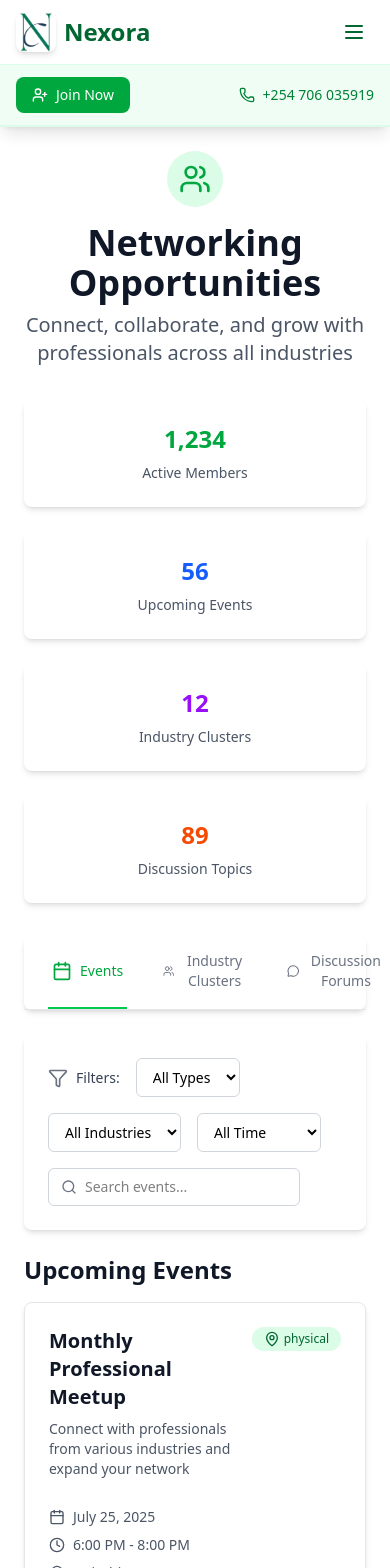
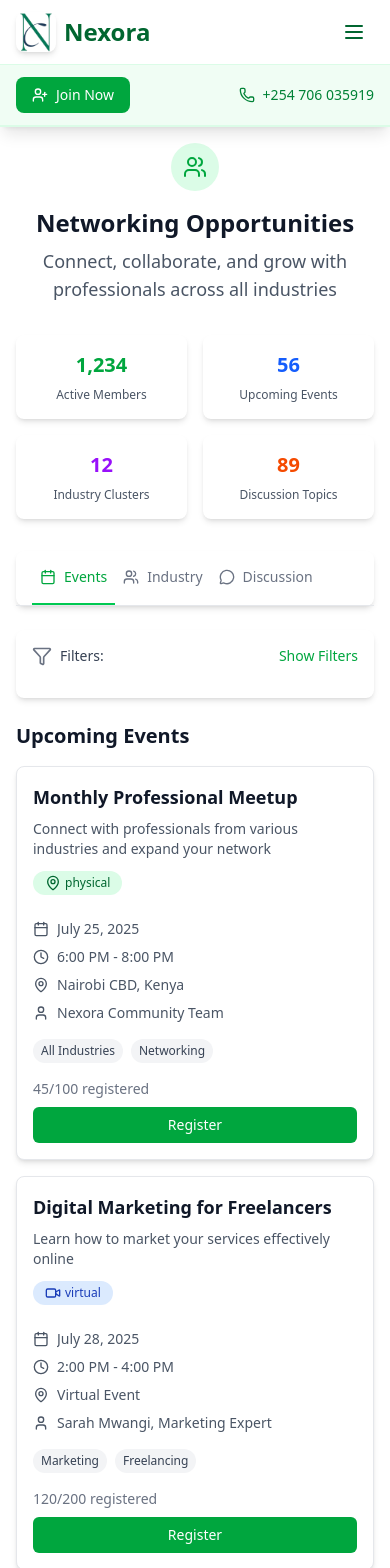
Before and after one commit to OumaArera/nexora, a React (Vite) app: page /community/networking-events in a window 390 px wide. Shown: the top 1568 px of the page. Built offline with nearby package versions, Linux system fonts and the light colour scheme.

Commit message:
feat: Professional listing, Community features

```diff
--- a/src/components/community/DiscussionForums.jsx
+++ b/src/components/community/DiscussionForums.jsx
@@ -4,23 +4,23 @@ import { MessageCircle } from 'lucide-react';
 
 const DiscussionForums = ({ forums, onJoinForum }) => {
   return (
-    <div className="bg-white rounded-lg shadow-md p-6">
-      <h2 className="text-2xl font-bold text-gray-900 mb-6">Discussion Forums</h2>
+    <div className="bg-white rounded-lg shadow-md p-4 sm:p-6">
+      <h2 className="text-xl sm:text-2xl font-bold text-gray-900 mb-6">Discussion Forums</h2>
       <div className="space-y-4">
         {forums.map((forum) => (
           <div key={forum.id} className="border border-gray-200 rounded-lg p-4 hover:bg-gray-50 transition-colors">
-            <div className="flex justify-between items-start">
-              <div className="flex-1">
+            <div className="flex flex-col sm:flex-row sm:justify-between sm:items-start gap-4">
+              <div className="flex-1 min-w-0">
                 <h3 className="font-semibold text-gray-900 mb-1">{forum.title}</h3>
                 <p className="text-sm text-gray-600 mb-2">{forum.description}</p>
                 <div className="flex items-center text-xs text-gray-500">
-                  <MessageCircle className="w-4 h-4 mr-1" />
-                  {forum.posts} posts • {forum.members} members • Last active {forum.lastActive}
+                  <MessageCircle className="w-4 h-4 mr-1 flex-shrink-0" />
+                  <span className="truncate">{forum.posts} posts • {forum.members} members • Last active {forum.lastActive}</span>
                 </div>
               </div>
               <button
                 onClick={() => onJoinForum(forum.id)}
-                className="ml-4 bg-green-600 text-white px-3 py-1 rounded-md text-sm hover:bg-green-700 transition-colors"
+                className="bg-green-600 text-white px-3 py-1 rounded-md text-sm hover:bg-green-700 transition-colors flex-shrink-0"
               >
                 Join Forum
               </button>
@@ -31,5 +31,4 @@ const DiscussionForums = ({ forums, onJoinForum }) => {
     </div>
   );
 };
-
 export default DiscussionForums;
--- a/src/components/community/EventCard.jsx
+++ b/src/components/community/EventCard.jsx
@@ -22,13 +22,13 @@ const EventCard = ({ event, onRegister }) => {
 
   return (
     <div className="bg-white rounded-lg shadow-md border border-gray-200 hover:shadow-lg transition-shadow">
-      <div className="p-6">
-        <div className="flex justify-between items-start mb-4">
-          <div>
-            <h3 className="text-xl font-semibold text-gray-900 mb-2">{event.title}</h3>
+      <div className="p-4 sm:p-6">
+        <div className="flex flex-col sm:flex-row sm:justify-between sm:items-start mb-4">
+          <div className="flex-1">
+            <h3 className="text-lg sm:text-xl font-semibold text-gray-900 mb-2">{event.title}</h3>
             <p className="text-gray-600 text-sm mb-3">{event.description}</p>
           </div>
-          <span className={`px-3 py-1 rounded-full text-xs font-medium ${getEventTypeColor(event.type)}`}>
+          <span className={`px-3 py-1 rounded-full text-xs font-medium ${getEventTypeColor(event.type)} self-start sm:ml-4 mb-2 sm:mb-0`}>
             <span className="flex items-center gap-1">
               {getEventTypeIcon(event.type)}
               {event.type}
@@ -38,20 +38,20 @@ const EventCard = ({ event, onRegister }) => {
 
         <div className="space-y-2 mb-4">
           <div className="flex items-center text-sm text-gray-600">
-            <Calendar className="w-4 h-4 mr-2" />
-            {event.date}
+            <Calendar className="w-4 h-4 mr-2 flex-shrink-0" />
+            <span className="truncate">{event.date}</span>
           </div>
           <div className="flex items-center text-sm text-gray-600">
-            <Clock className="w-4 h-4 mr-2" />
-            {event.time}
+            <Clock className="w-4 h-4 mr-2 flex-shrink-0" />
+            <span className="truncate">{event.time}</span>
           </div>
           <div className="flex items-center text-sm text-gray-600">
-            <MapPin className="w-4 h-4 mr-2" />
-            {event.location}
+            <MapPin className="w-4 h-4 mr-2 flex-shrink-0" />
+            <span className="truncate">{event.location}</span>
           </div>
           <div className="flex items-center text-sm text-gray-600">
-            <User className="w-4 h-4 mr-2" />
-            {event.host}
+            <User className="w-4 h-4 mr-2 flex-shrink-0" />
+            <span className="truncate">{event.host}</span>
           </div>
         </div>
 
@@ -63,13 +63,13 @@ const EventCard = ({ event, onRegister }) => {
           ))}
         </div>
 
-        <div className="flex justify-between items-center">
+        <div className="flex flex-col sm:flex-row sm:justify-between sm:items-center gap-2">
           <span className="text-sm text-gray-500">
             {event.registered}/{event.capacity} registered
           </span>
           <button
             onClick={() => onRegister(event.id)}
-            className="bg-green-600 text-white px-4 py-2 rounded-md hover:bg-green-700 transition-colors"
+            className="bg-green-600 text-white px-4 py-2 rounded-md hover:bg-green-700 transition-colors text-sm sm:text-base"
           >
             Register
           </button>
--- a/src/components/community/EventFilters.jsx
+++ b/src/components/community/EventFilters.jsx
@@ -1,17 +1,29 @@
-import React from 'react';
+import React, { useState } from 'react';
 import { Filter, Search } from 'lucide-react';
 
 const EventFilters = ({ filters, onFilterChange }) => {
+  const [isExpanded, setIsExpanded] = useState(false);
+
   return (
-    <div className="bg-white rounded-lg shadow-md p-6 mb-6">
-      <div className="flex flex-wrap gap-4 items-center">
+    <div className="bg-white rounded-lg shadow-md p-4 mb-6">
+      <div className="flex flex-col space-y-4">
+        <div className="flex items-center justify-between">
           <div className="flex items-center">
             <Filter className="w-5 h-5 text-gray-500 mr-2" />
             <span className="text-sm font-medium text-gray-700">Filters:</span>
           </div>
+          <button
+            onClick={() => setIsExpanded(!isExpanded)}
+            className="md:hidden text-sm text-green-600 hover:text-green-800"
+          >
+            {isExpanded ? 'Hide' : 'Show'} Filters
+          </button>
+        </div>
 
+        <div className={`${isExpanded ? 'block' : 'hidden'} md:block`}>
+          <div className="grid grid-cols-1 sm:grid-cols-2 lg:grid-cols-4 gap-4">
             <select
-          className="border border-gray-300 rounded-md px-3 py-2 text-sm"
+              className="border border-gray-300 rounded-md px-3 py-2 text-sm w-full"
               value={filters.type}
               onChange={(e) => onFilterChange('type', e.target.value)}
             >
@@ -22,20 +34,19 @@ const EventFilters = ({ filters, onFilterChange }) => {
             </select>
 
             <select
-          className="border border-gray-300 rounded-md px-3 py-2 text-sm"
+              className="border border-gray-300 rounded-md px-3 py-2 text-sm w-full"
               value={filters.industry}
               onChange={(e) => onFilterChange('industry', e.target.value)}
             >
               <option value="">All Industries</option>
-          <option value="tech">Technology</option>
-          <option value="creative">Creative Arts</option>
-          <option value="legal">Legal</option>
-          <option value="trades">Trades</option>
-          <option value="business">Business</option>
+              <option value="Technology">Technology</option>
+              <option value="Creative Arts">Creative Arts</option>
+              <option value="Legal">Legal</option>
+              <option value="Business">Business</option>
             </select>
 
             <select
-          className="border border-gray-300 rounded-md px-3 py-2 text-sm"
+              className="border border-gray-300 rounded-md px-3 py-2 text-sm w-full"
               value={filters.timeframe}
               onChange={(e) => onFilterChange('timeframe', e.target.value)}
             >
@@ -45,15 +56,17 @@ const EventFilters = ({ filters, onFilterChange }) => {
               <option value="nextMonth">Next Month</option>
             </select>
 
-        <div className="flex items-center border border-gray-300 rounded-md px-3 py-2">
-          <Search className="w-4 h-4 text-gray-500 mr-2" />
+            <div className="flex items-center border border-gray-300 rounded-md px-3 py-2 w-full">
+              <Search className="w-4 h-4 text-gray-500 mr-2 flex-shrink-0" />
               <input
                 type="text"
                 placeholder="Search events..."
-            className="border-none outline-none text-sm"
+                className="border-none outline-none text-sm w-full"
                 value={filters.search}
                 onChange={(e) => onFilterChange('search', e.target.value)}
               />
+            </div>
+          </div>
         </div>
       </div>
     </div>
--- a/src/components/community/InclusionDiversity.jsx
+++ b/src/components/community/InclusionDiversity.jsx
@@ -1,16 +1,10 @@
 import React from 'react';
 import {
-  Shield,
   Users,
-  Phone,
   BookOpen,
   HandHeart,
   ChevronRight
 } from 'lucide-react';
-import EmergencySupport from './EmergencySupport';
-import InsurancePartnership from './InsurancePartnership';
-import PeerSupport from './PeerSupport';
-import RecognitionRewards from './RecognitionRewards';
 
 
 const InclusionDiversity = () => {
--- a/src/components/community/IndustryClusters.jsx
+++ b/src/components/community/IndustryClusters.jsx
@@ -4,17 +4,17 @@ import { Users, ChevronRight } from 'lucide-react';
 
 const IndustryClusters = ({ clusters, onJoinCluster }) => {
   return (
-    <div className="bg-white rounded-lg shadow-md p-6">
-      <h2 className="text-2xl font-bold text-gray-900 mb-6">Industry Clusters</h2>
-      <div className="grid md:grid-cols-2 lg:grid-cols-3 gap-4">
+    <div className="bg-white rounded-lg shadow-md p-4 sm:p-6">
+      <h2 className="text-xl sm:text-2xl font-bold text-gray-900 mb-6">Industry Clusters</h2>
+      <div className="grid grid-cols-1 sm:grid-cols-2 lg:grid-cols-3 gap-4">
         {clusters.map((cluster) => (
           <div key={cluster.id} className="border border-gray-200 rounded-lg p-4 hover:border-green-500 transition-colors">
             <div className="flex items-center mb-3">
-              <div className="w-10 h-10 bg-green-100 rounded-full flex items-center justify-center">
+              <div className="w-10 h-10 bg-green-100 rounded-full flex items-center justify-center flex-shrink-0">
                 <Users className="w-5 h-5 text-green-600" />
               </div>
-              <div className="ml-3">
-                <h3 className="font-semibold text-gray-900">{cluster.name}</h3>
+              <div className="ml-3 min-w-0">
+                <h3 className="font-semibold text-gray-900 truncate">{cluster.name}</h3>
                 <p className="text-sm text-gray-600">{cluster.members} members</p>
               </div>
             </div>
--- a/src/components/community/NetworkingEvents.jsx
+++ b/src/components/community/NetworkingEvents.jsx
@@ -1,4 +1,4 @@
-import React, { useState } from 'react';
+import React, { useState, useMemo } from 'react';
 import { Users, Calendar, MessageCircle, Award } from 'lucide-react';
 import EventCard from './EventCard';
 import IndustryClusters from './IndustryClusters';
@@ -15,25 +15,38 @@ const NetworkingEvents = () => {
     search: ''
   });
 
-
   const handleRegister = (eventId) => {
     console.log('Registering for event:', eventId);
-    // Implementation for event registration
+    alert(`Registration successful for event ${eventId}!`);
   };
 
   const handleJoinCluster = (clusterId) => {
     console.log('Joining cluster:', clusterId);
-    // Implementation for joining clusters
+    alert(`Successfully joined cluster ${clusterId}!`);
   };
 
   const handleJoinForum = (forumId) => {
     console.log('Joining forum:', forumId);
-    // Implementation for joining forums
+    alert(`Successfully joined forum ${forumId}!`);
   };
 
   const handleFilterChange = (filterType, value) => {
     setFilters(prev => ({ ...prev, [filterType]: value }));
   };
+
+  // Filter events based on current filters
+  const filteredEvents = useMemo(() => {
+    return upcomingEvents.filter(event => {
+      const matchesType = !filters.type || event.type === filters.type;
+      const matchesIndustry = !filters.industry || event.industries.includes(filters.industry);
+      const matchesSearch = !filters.search ||
+        event.title.toLowerCase().includes(filters.search.toLowerCase()) ||
+        event.description.toLowerCase().includes(filters.search.toLowerCase()) ||
+        event.host.toLowerCase().includes(filters.search.toLowerCase());
+
+      return matchesType && matchesIndustry && matchesSearch;
+    });
+  }, [filters]);
 
   const tabs = [
     { id: 'events', label: 'Events', icon: Calendar },
@@ -42,58 +55,59 @@ const NetworkingEvents = () => {
   ];
 
   return (
-    <div className="max-w-7xl mx-auto p-6">
+    <div className="max-w-7xl mx-auto p-4 sm:p-6">
       {/* Header */}
       <div className="text-center mb-8">
         <div className="flex justify-center items-center mb-4">
           <div className="bg-green-100 p-3 rounded-full">
-            <Users className="w-8 h-8 text-green-600" />
+            <Users className="w-6 h-6 sm:w-8 sm:h-8 text-green-600" />
           </div>
         </div>
-        <h1 className="text-4xl font-bold text-gray-900 mb-2">Networking Opportunities</h1>
-        <p className="text-xl text-gray-600 max-w-2xl mx-auto">
+        <h1 className="text-2xl sm:text-3xl lg:text-4xl font-bold text-gray-900 mb-2">Networking Opportunities</h1>
+        <p className="text-lg sm:text-xl text-gray-600 max-w-2xl mx-auto px-4">
           Connect, collaborate, and grow with professionals across all industries
         </p>
       </div>
 
       {/* Stats */}
-      <div className="grid grid-cols-1 md:grid-cols-4 gap-6 mb-8">
-        <div className="bg-white rounded-lg shadow-md p-6 text-center">
-          <div className="text-2xl font-bold text-green-600 mb-2">1,234</div>
-          <div className="text-sm text-gray-600">Active Members</div>
+      <div className="grid grid-cols-2 lg:grid-cols-4 gap-4 sm:gap-6 mb-8">
+        <div className="bg-white rounded-lg shadow-md p-4 sm:p-6 text-center">
+          <div className="text-xl sm:text-2xl font-bold text-green-600 mb-2">1,234</div>
+          <div className="text-xs sm:text-sm text-gray-600">Active Members</div>
         </div>
-        <div className="bg-white rounded-lg shadow-md p-6 text-center">
-          <div className="text-2xl font-bold text-blue-600 mb-2">56</div>
-          <div className="text-sm text-gray-600">Upcoming Events</div>
+        <div className="bg-white rounded-lg shadow-md p-4 sm:p-6 text-center">
+          <div className="text-xl sm:text-2xl font-bold text-blue-600 mb-2">56</div>
+          <div className="text-xs sm:text-sm text-gray-600">Upcoming Events</div>
         </div>
-        <div className="bg-white rounded-lg shadow-md p-6 text-center">
-          <div className="text-2xl font-bold text-purple-600 mb-2">12</div>
-          <div className="text-sm text-gray-600">Industry Clusters</div>
+        <div className="bg-white rounded-lg shadow-md p-4 sm:p-6 text-center">
+          <div className="text-xl sm:text-2xl font-bold text-purple-600 mb-2">12</div>
+          <div className="text-xs sm:text-sm text-gray-600">Industry Clusters</div>
         </div>
-        <div className="bg-white rounded-lg shadow-md p-6 text-center">
-          <div className="text-2xl font-bold text-orange-600 mb-2">89</div>
-          <div className="text-sm text-gray-600">Discussion Topics</div>
+        <div className="bg-white rounded-lg shadow-md p-4 sm:p-6 text-center">
+          <div className="text-xl sm:text-2xl font-bold text-orange-600 mb-2">89</div>
+          <div className="text-xs sm:text-sm text-gray-600">Discussion Topics</div>
         </div>
       </div>
 
       {/* Navigation Tabs */}
       <div className="bg-white rounded-lg shadow-md mb-6">
         <div className="border-b border-gray-200">
-          <nav className="flex space-x-8 px-6">
+          <nav className="flex overflow-x-auto px-4 sm:px-6">
             {tabs.map((tab) => {
               const Icon = tab.icon;
               return (
                 <button
                   key={tab.id}
                   onClick={() => setActiveTab(tab.id)}
-                  className={`flex items-center py-4 px-1 border-b-2 font-medium text-sm ${
+                  className={`flex items-center py-4 px-2 sm:px-4 border-b-2 font-medium text-sm whitespace-nowrap ${
                     activeTab === tab.id
                       ? 'border-green-500 text-green-600'
                       : 'border-transparent text-gray-500 hover:text-gray-700 hover:border-gray-300'
                   }`}
                 >
-                  <Icon className="w-5 h-5 mr-2" />
-                  {tab.label}
+                  <Icon className="w-4 h-4 sm:w-5 sm:h-5 mr-2" />
+                  <span className="hidden sm:inline">{tab.label}</span>
+                  <span className="sm:hidden">{tab.label.split(' ')[0]}</span>
                 </button>
               );
             })}
@@ -107,12 +121,20 @@ const NetworkingEvents = () => {
           <EventFilters filters={filters} onFilterChange={handleFilterChange} />
           <div className="grid gap-6">
             <div className="mb-6">
-              <h2 className="text-2xl font-bold text-gray-900 mb-4">Upcoming Events</h2>
-              <div className="grid md:grid-cols-2 gap-6">
-                {upcomingEvents.map((event) => (
-                  <EventCard key={event.id} event={event} onRegister={handleRegister} />
-                ))}
-              </div>
+              <h2 className="text-xl sm:text-2xl font-bold text-gray-900 mb-4">
+                Upcoming Events {filteredEvents.length !== upcomingEvents.length && `(${filteredEvents.length} filtered)`}
+              </h2>
+              {filteredEvents.length === 0 ? (
+                <div className="text-center py-8 text-gray-500">
+                  No events match your current filters. Try adjusting your search criteria.
+                </div>
+              ) : (
+                <div className="grid grid-cols-1 lg:grid-cols-2 gap-4 sm:gap-6">
+                  {filteredEvents.map((event) => (
+                    <EventCard key={event.id} event={event} onRegister={handleRegister} />
+                  ))}
+                </div>
+              )}
             </div>
           </div>
         </div>
@@ -127,11 +149,11 @@ const NetworkingEvents = () => {
       )}
 
       {/* Call to Action */}
-      <div className="bg-gradient-to-r from-green-800 to-green-700 rounded-lg p-8 text-center text-white mt-8">
-        <Award className="w-12 h-12 mx-auto mb-4" />
-        <h2 className="text-2xl font-bold mb-4">Ready to Expand Your Network?</h2>
-        <p className="text-lg mb-6">Join thousands of professionals building meaningful connections</p>
-        <button className="bg-white text-green-600 px-8 py-3 rounded-lg font-semibold hover:bg-gray-100 transition-colors">
+      <div className="bg-gradient-to-r from-green-800 to-green-700 rounded-lg p-6 sm:p-8 text-center text-white mt-8">
+        <Award className="w-10 h-10 sm:w-12 sm:h-12 mx-auto mb-4" />
+        <h2 className="text-xl sm:text-2xl font-bold mb-4">Ready to Expand Your Network?</h2>
+        <p className="text-base sm:text-lg mb-6">Join thousands of professionals building meaningful connections</p>
+        <button className="bg-white text-green-600 px-6 sm:px-8 py-3 rounded-lg font-semibold hover:bg-gray-100 transition-colors">
           Create Your Profile Today
         </button>
       </div>
```
Lines whose indentation alone changed are shown as unchanged.
